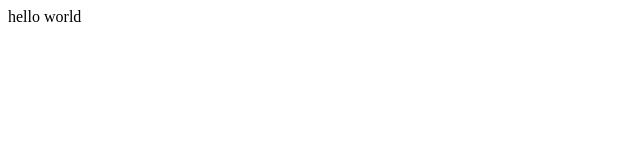
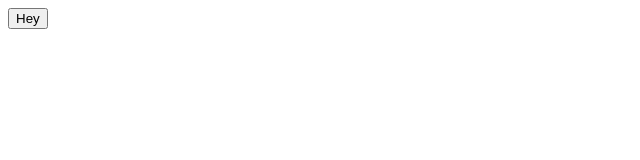
Before and after one commit to shiwanshudev/learn-nextjs, a React (Vite) app in the folder comps/: page / in a window 1280 px wide. Shown: the top 160 px of the page, without its empty margins (0-640 px from the left). Built offline with nearby package versions, Linux system fonts and the light colour scheme.

Commit message:
Add optimized button component

```diff
--- a/comps/package.json
+++ b/comps/package.json
@@ -10,6 +10,7 @@
     "preview": "vite preview"
   },
   "dependencies": {
+    "clsx": "^2.1.0",
     "react": "^18.2.0",
     "react-dom": "^18.2.0"
   },
--- a/comps/src/App.tsx
+++ b/comps/src/App.tsx
@@ -1,3 +1,4 @@
+import Button from "./Button";
 export default function App() {
-  return <div> hello world</div>;
+  return <Button primary>Hey</Button>;
 }
--- /dev/null
+++ b/comps/src/Button.tsx
@@ -0,0 +1,26 @@
+interface ButtonProps {
+  children: string;
+  primary?: boolean | undefined;
+  secondary?: boolean | undefined;
+  warning?: boolean | undefined;
+  success?: boolean | undefined;
+  danger?: boolean | undefined;
+  outline?: boolean | undefined;
+  rounded?: boolean | undefined;
+}
+
+export default function Button({
+  children,
+  outline,
+  rounded,
+  ...props
+}: ButtonProps) {
+  const variants = Object.keys(props);
+  if (variants.length > 1) {
+    throw new Error(
+      "Only one of primary, secondary, warning, success danger can be true!"
+    );
+  }
+
+  return <button>{children}</button>;
+}
```
Also changed, not shown: 1 other file (tests, documents, lock files or other folders).
